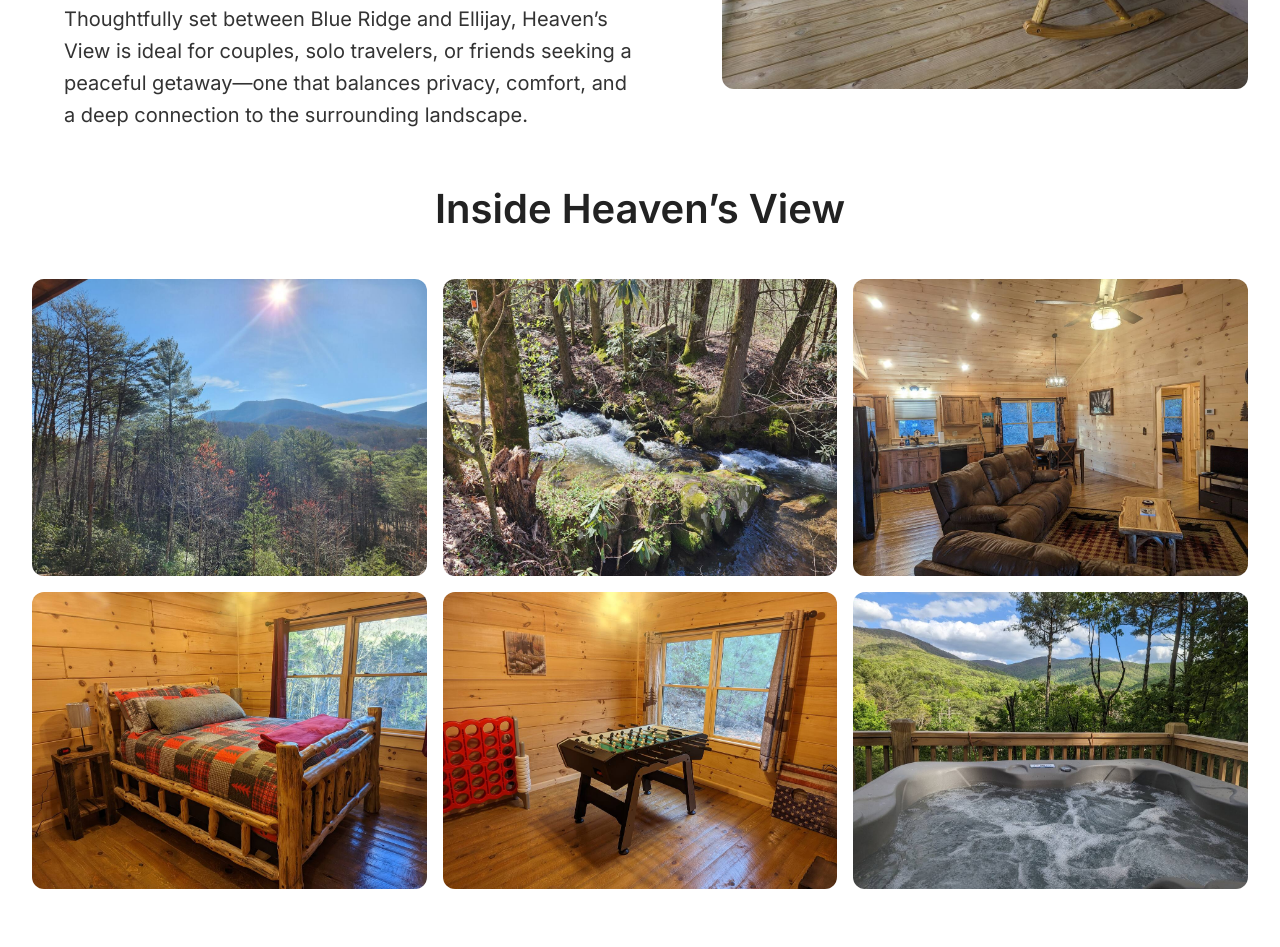
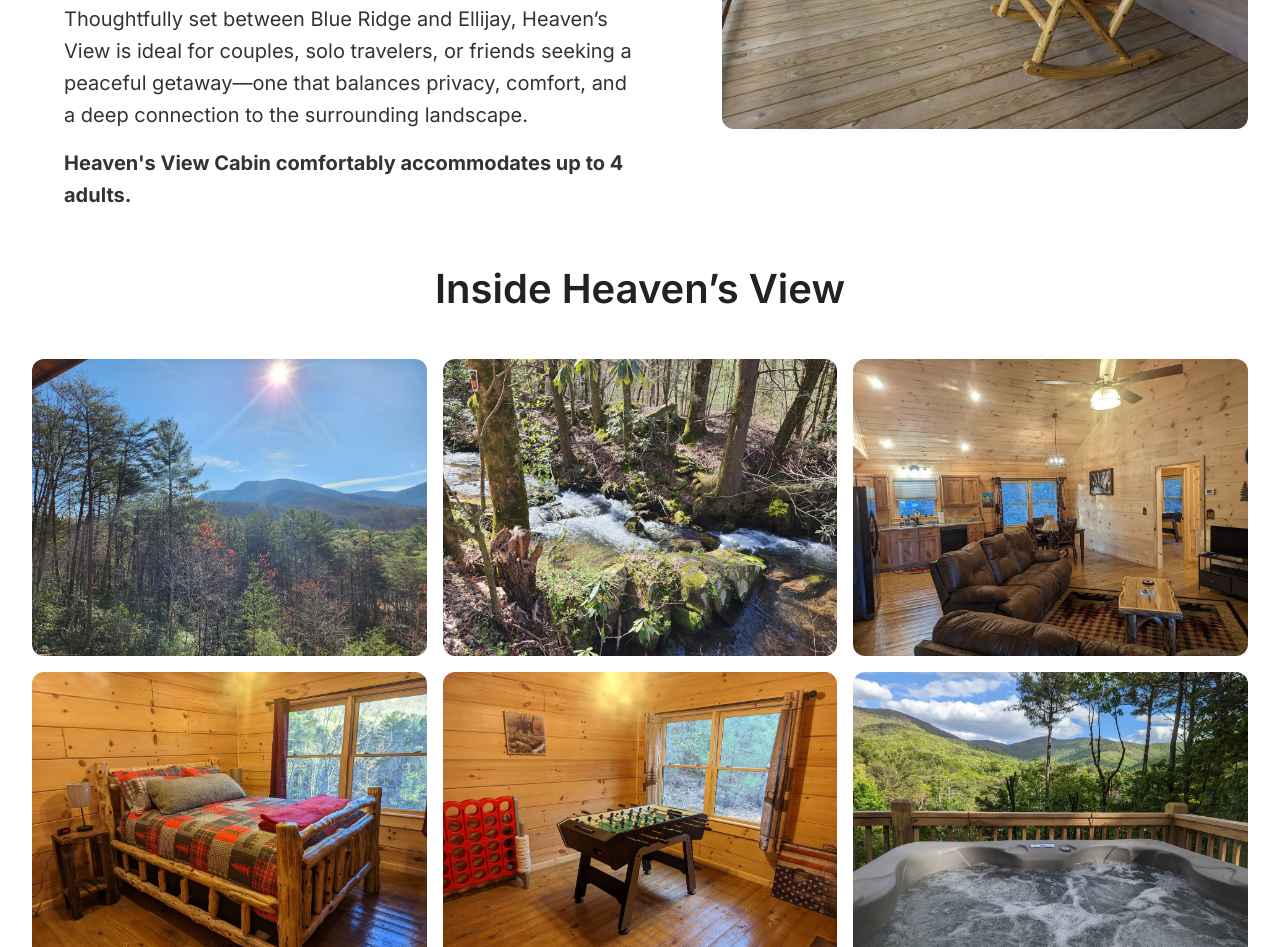
Before and after one commit to mikronman/heavensview, a website: page public/index.html in a window 1280 px wide. Shown: the part 1245-2192 px from the top of the page. Drawn offline with Linux system fonts and the light colour scheme.

Commit message:
Added blurb about accommodating adults

```diff
--- a/public/index.html
+++ b/public/index.html
@@ -183,6 +183,9 @@
                         ideal for couples, solo travelers, or friends seeking a peaceful
                         getaway—one that balances privacy, comfort, and a deep connection
                         to the surrounding landscape.
+                    </p>
+                    <p>
+                        <b>Heaven's View Cabin comfortably accommodates up to 4 adults.</b>
                     </p>
                 </div>
 
--- a/public/styles.css
+++ b/public/styles.css
@@ -74,6 +74,9 @@ h2 {
 p {
     font-size:1.25em;
     font-weight:lighter;
+}
+b {
+  font-weight:bold;
 }
 
 @media (max-width: 768px) {
```
